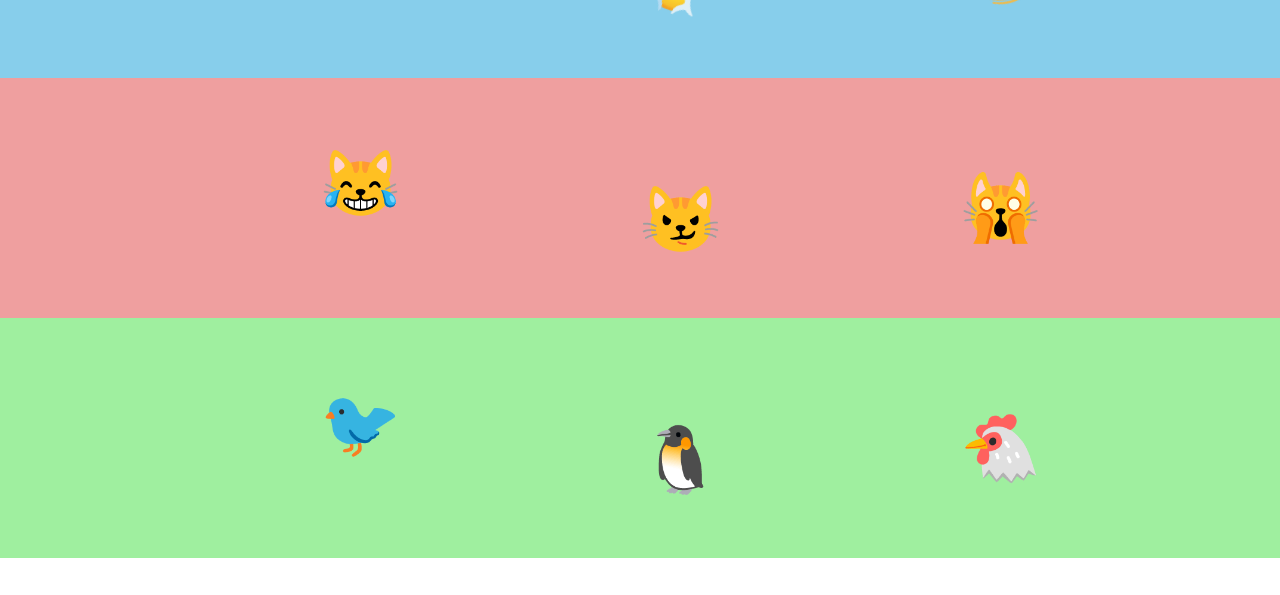
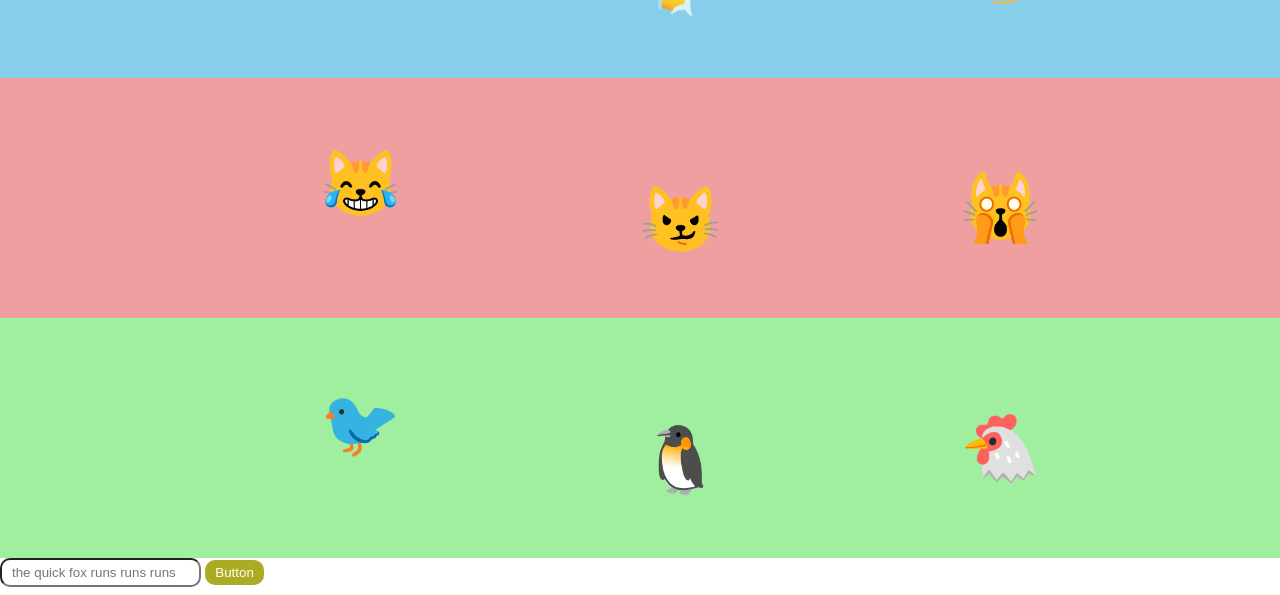
Before and after one commit to Zalida-Khan/Portforlio, a website built with webpack: page vanilla/public/index.html in a window 1280 px wide. Shown: the part 162-757 px from the top of the page. Built offline with nearby package versions, Linux system fonts and the light colour scheme; grey boxes are pictures that could not be loaded; files whose address does not match are found by name.

Commit message:
small additions

```diff
--- a/vanilla/public/css/style.css
+++ b/vanilla/public/css/style.css
@@ -13,9 +13,10 @@
 
 html {
   color: #222;
-  cursor: url("../img/kirb.png") 5 5, auto;
+  /* cursor: url("../img/kirb.png") 5 5, auto; */
   font-size: 1em;
   line-height: 1.4;
+  scrollbar-color: rgb(143, 200, 143) rgb(26, 26, 113);
 }
 
 /*
@@ -372,6 +373,29 @@ img-comparison-slider img {
   text-align: right;
 }
 
+.input-demo {
+  field-sizing: fixed;
+  border-radius: 10px;
+  padding: 5px 10px;
+}
+
+.button {
+  color: white;
+  background: #AAAC24;
+  border: #AAAC24;
+  border-radius: 10px;
+  padding: 5px 10px;
+}
+
+.header:has(:checked) {
+  background-color: rgb(170, 172, 36, 0.2);
+}
+
+.button:hover {
+  background-color: #1A428A;
+  transform: scale(1);
+}
+
 /* ==========================================================================
    Helper classes
    ========================================================================== */
--- a/vanilla/public/index.html
+++ b/vanilla/public/index.html
@@ -248,6 +248,7 @@
     </nav>
   </header>
 
+
   <div class="css-spinner">
     <span class="css-spinner__spinner spin">🙄</span>
     <span class="css-spinner__spinner moreSpin">😶‍🌫️</span>
@@ -266,7 +267,12 @@
     <span class="gsap-spinner__spinner mostSpin">🐔</span>
   </div>
 
+  <div>
+    <input class="input-demo" placeholder="the quick fox runs runs runs " />
+    <button class="button" placeholder="this is a button">Button</button>
+  </div>
   <main class="u-flex">
+
     <article class="entry">
       <a href="about-me.html">
         <img class="c-entry__image" src="img/me.png" alt="Projects">
```
Also changed, not shown: 3 other files.
